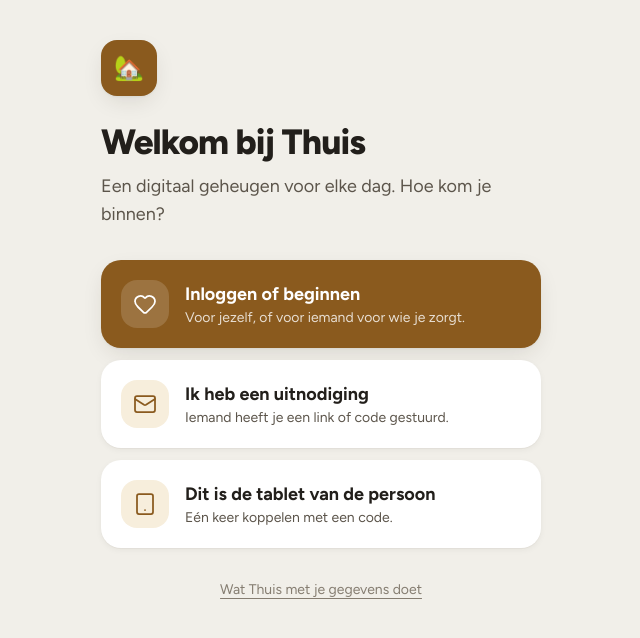
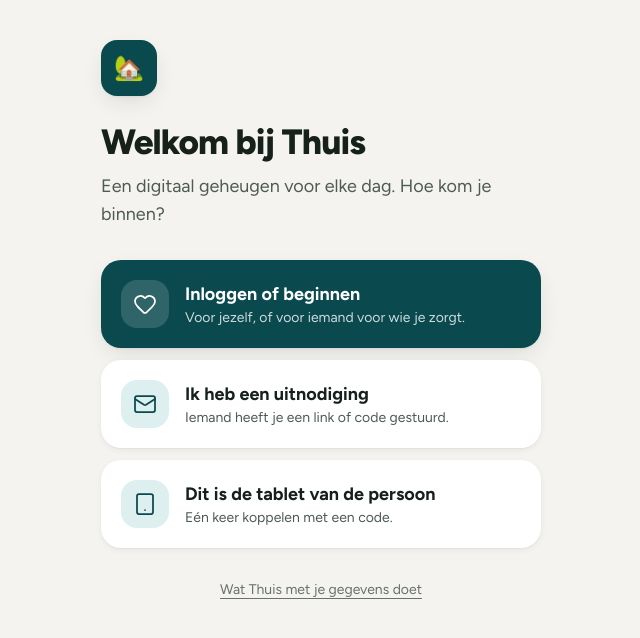
Before and after one commit to stijnborloo1979/care, a React (Vite) app: page /login in a window 1280 px wide. Shown: the top 638 px of the page, without its empty margins (319-959 px from the left). Built offline with nearby package versions, Linux system fonts and the light colour scheme; no server answers.

Commit message:
Add files via upload

```diff
--- a/src/features/settings/Settings.tsx
+++ b/src/features/settings/Settings.tsx
@@ -7,6 +7,16 @@
 import { useLicht } from '../licht/lichtStore'
 import MijnGegevens from '../privacy/MijnGegevens'
 import { usePush } from '../push/usePush'
+
+// De echte waarden staan in index.css; dit is alleen het bolletje in het
+// scherm. Donker en hoog contrast krijgen daar hun eigen variant.
+const ACCENTEN: { waarde: DisplayPrefs['accent']; label: string; staal: string }[] = [
+  { waarde: 'groenblauw', label: 'Groenblauw', staal: '#0f5d63' },
+  { waarde: 'blauw', label: 'Blauw', staal: '#17568f' },
+  { waarde: 'groen', label: 'Groen', staal: '#2f6b3a' },
+  { waarde: 'paars', label: 'Paars', staal: '#66409a' },
+  { waarde: 'warm', label: 'Warm bruin', staal: '#a5691f' },
+]
 
 const SCHAAL: { waarde: DisplayPrefs['scale']; label: string }[] = [
   { waarde: '1', label: 'A' },
@@ -82,6 +92,24 @@
             actief={prefs.theme}
             onKies={(v) => zet.mutate({ theme: v as DisplayPrefs['theme'] })}
           />
+        </Rij>
+
+        <Rij titel="Accentkleur" onder="De kleur van knoppen, randen en wat de aandacht vraagt.">
+          <div className="flex flex-wrap gap-2">
+            {ACCENTEN.map((k) => (
+              <button
+                key={k.waarde}
+                onClick={() => zet.mutate({ accent: k.waarde })}
+                aria-pressed={prefs.accent === k.waarde}
+                aria-label={k.label}
+                title={k.label}
+                className={`h-11 w-11 rounded-full border-[3px] ${
+                  prefs.accent === k.waarde ? 'border-ink' : 'border-transparent'
+                }`}
+                style={{ background: k.staal }}
+              />
+            ))}
+          </div>
         </Rij>
 
         <Rij
--- a/src/features/settings/useDisplayPrefs.ts
+++ b/src/features/settings/useDisplayPrefs.ts
@@ -6,6 +6,8 @@
   scale: '1' | '1.15' | '1.3' | '1.5'
   contrast: 'normal' | 'high'
   theme: 'auto' | 'light' | 'dark'
+  /** Accentkleur. Vaste keuzes; de waarden staan in index.css. */
+  accent: 'groenblauw' | 'blauw' | 'groen' | 'paars' | 'warm'
   simple: boolean
   voice: boolean
   /** Het scherm licht op bij een melding. */
@@ -25,6 +27,7 @@
   scale: '1',
   contrast: 'normal',
   theme: 'auto',
+  accent: 'groenblauw',
   simple: false,
   voice: true,
   licht: true,
@@ -67,6 +70,8 @@
   const r = document.documentElement
   r.setAttribute('data-scale', p.simple && p.scale === '1' ? '1.15' : p.scale)
   r.setAttribute('data-contrast', p.contrast)
+  if (p.accent === 'groenblauw') r.removeAttribute('data-accent')
+  else r.setAttribute('data-accent', p.accent)
   if (p.theme === 'auto') r.removeAttribute('data-theme')
   else r.setAttribute('data-theme', p.theme)
   document.body.setAttribute('data-simple', p.simple ? 'true' : 'false')
--- a/src/index.css
+++ b/src/index.css
@@ -2,29 +2,35 @@
 @tailwind components;
 @tailwind utilities;
 
-/* De tokens uit het prototype. Eén bron voor kleur, ruimte en schaal. */
+/* Eén bron voor kleur, ruimte en schaal.
+
+   De kleuren: een koel, licht papier met wit voor alles wat je kan
+   aanraken, en diep groenblauw als enige accent. Groenblauw omdat het
+   rustig oogt zonder ziekenhuis te worden, en omdat het genoeg verschilt
+   van het warme oranje van het lichtsignaal: dat mag als enige opvallen.
+   Elke kleurcombinatie hieronder haalt minstens 4.5:1. */
 :root {
-  --bg: #f1efe9;
+  --bg: #f4f3f0;
   --surface: #ffffff;
-  --surface-2: #f8f6f1;
-  --surface-3: #ebe7de;
-  --border: #e7e2d8;
-  --border-strong: #d4ccbd;
-  --text: #221f1b;
-  --text-2: #5c554b;
-  --text-3: #857d71;
-  --accent: #b4762a;
-  --accent-ink: #8a5a1e;
-  --accent-soft: #f7eedc;
-  --ok: #3f7355;
-  --warn: #9e6b16;
-  --alert: #a8442f;
+  --surface-2: #f8f8f5;
+  --surface-3: #eceeea;
+  --border: #e2e5e0;
+  --border-strong: #c6ccc6;
+  --text: #16211c;
+  --text-2: #4e5a54;
+  --text-3: #66726b;
+  --accent: #0f5d63;
+  --accent-ink: #0a4a4f;
+  --accent-soft: #ddefef;
+  --ok: #2e7d4f;
+  --warn: #8a5a00;
+  --alert: #b03a2e;
   --r-l: 20px;
   /* Schaduwen in twee lagen: een scherpe lijn vlak onder de rand en een
      zachte wolk eronder. Eén brede schaduw oogt altijd goedkoop. */
-  --shadow-s: 0 1px 1px rgba(45, 36, 24, 0.04), 0 2px 6px rgba(45, 36, 24, 0.05);
-  --shadow-m: 0 1px 2px rgba(45, 36, 24, 0.05), 0 8px 24px -6px rgba(45, 36, 24, 0.14);
-  --shadow-l: 0 2px 4px rgba(45, 36, 24, 0.06), 0 24px 48px -12px rgba(45, 36, 24, 0.2);
+  --shadow-s: 0 1px 1px rgba(18, 34, 30, 0.04), 0 2px 6px rgba(18, 34, 30, 0.06);
+  --shadow-m: 0 1px 2px rgba(18, 34, 30, 0.05), 0 8px 24px -6px rgba(18, 34, 30, 0.14);
+  --shadow-l: 0 2px 4px rgba(18, 34, 30, 0.06), 0 24px 48px -12px rgba(18, 34, 30, 0.2);
   --scale: 1;
 
   box-sizing: border-box;
@@ -39,45 +45,139 @@
 
 @media (prefers-color-scheme: dark) {
   :root:not([data-theme='light']) {
-    --bg: #15130f;
-    --surface: #1e1b17;
-    --surface-2: #242019;
-    --surface-3: #2e2921;
-    --border: #332d25;
-    --border-strong: #463e33;
-    --text: #f4f0e8;
-    --text-2: #c0b7a8;
-    --text-3: #968c7d;
-    --accent: #e0a44e;
-    --accent-ink: #f0bf74;
-    --accent-soft: #2c2418;
+    --bg: #101413;
+    --surface: #171c1b;
+    --surface-2: #1c2221;
+    --surface-3: #252c2a;
+    --border: #2a3231;
+    --border-strong: #3e4845;
+    --text: #ecf2ef;
+    --text-2: #b6c4be;
+    --text-3: #8a9a94;
+    --accent: #5fcfc6;
+    --accent-ink: #8ce0d8;
+    --accent-soft: #10312f;
     color-scheme: dark;
   }
 }
 
 :root[data-theme='dark'] {
-  --bg: #15130f;
-  --surface: #1e1b17;
-  --surface-2: #242019;
-  --surface-3: #2e2921;
-  --border: #332d25;
-  --border-strong: #463e33;
-  --text: #f4f0e8;
-  --text-2: #c0b7a8;
-  --text-3: #968c7d;
-  --accent: #e0a44e;
-  --accent-ink: #f0bf74;
-  --accent-soft: #2c2418;
+  --bg: #101413;
+  --surface: #171c1b;
+  --surface-2: #1c2221;
+  --surface-3: #252c2a;
+  --border: #2a3231;
+  --border-strong: #3e4845;
+  --text: #ecf2ef;
+  --text-2: #b6c4be;
+  --text-3: #8a9a94;
+  --accent: #5fcfc6;
+  --accent-ink: #8ce0d8;
+  --accent-soft: #10312f;
   color-scheme: dark;
 }
 
 :root[data-contrast='high'] {
-  --border: #4a443b;
-  --border-strong: #221f1b;
+  --border: #47514c;
+  --border-strong: #16211c;
   --text: #000000;
-  --text-2: #222222;
+  --text-2: #1d2421;
+  --accent: #07393d;
+  --accent-ink: #05282b;
+}
+
+
+/* ---------------------------------------------------------------
+   Accentkleur, te kiezen door familie bij Instellingen. Vijf vaste
+   kleuren en geen kleurenkiezer: een vrije keuze levert te makkelijk
+   iets op dat niet meer leesbaar is. Elke kleur is doorgerekend voor
+   licht, donker en hoog contrast, en haalt overal minstens 4.5:1.
+   Groenblauw is de standaard en staat bovenaan in :root.
+   --------------------------------------------------------------- */
+:root[data-accent='blauw'] {
+  --accent: #17568f;
+  --accent-ink: #103f6b;
+  --accent-soft: #dde9f6;
+}
+:root[data-accent='groen'] {
+  --accent: #2f6b3a;
+  --accent-ink: #245430;
+  --accent-soft: #dfeedf;
+}
+:root[data-accent='paars'] {
+  --accent: #66409a;
+  --accent-ink: #523080;
+  --accent-soft: #eae1f7;
+}
+:root[data-accent='warm'] {
+  --accent: #a5691f;
+  --accent-ink: #8a5a1e;
+  --accent-soft: #f7eedc;
+}
+
+@media (prefers-color-scheme: dark) {
+  :root:not([data-theme='light'])[data-accent='blauw'] {
+    --accent: #79bdf2;
+    --accent-ink: #a4d3f7;
+    --accent-soft: #11283c;
+  }
+  :root:not([data-theme='light'])[data-accent='groen'] {
+    --accent: #78c98a;
+    --accent-ink: #a2dcae;
+    --accent-soft: #132a1a;
+  }
+  :root:not([data-theme='light'])[data-accent='paars'] {
+    --accent: #bda2ef;
+    --accent-ink: #d2c0f5;
+    --accent-soft: #241a38;
+  }
+  :root:not([data-theme='light'])[data-accent='warm'] {
+    --accent: #e0a44e;
+    --accent-ink: #f0bf74;
+    --accent-soft: #2c2418;
+  }
+}
+
+:root[data-theme='dark'][data-accent='blauw'] {
+  --accent: #79bdf2;
+  --accent-ink: #a4d3f7;
+  --accent-soft: #11283c;
+}
+:root[data-theme='dark'][data-accent='groen'] {
+  --accent: #78c98a;
+  --accent-ink: #a2dcae;
+  --accent-soft: #132a1a;
+}
+:root[data-theme='dark'][data-accent='paars'] {
+  --accent: #bda2ef;
+  --accent-ink: #d2c0f5;
+  --accent-soft: #241a38;
+}
+:root[data-theme='dark'][data-accent='warm'] {
+  --accent: #e0a44e;
+  --accent-ink: #f0bf74;
+  --accent-soft: #2c2418;
+}
+
+:root[data-contrast='high'][data-accent='blauw'] {
+  --accent: #0c3157;
+  --accent-ink: #08213b;
+  --accent-soft: #dde9f6;
+}
+:root[data-contrast='high'][data-accent='groen'] {
+  --accent: #1b4022;
+  --accent-ink: #133017;
+  --accent-soft: #dfeedf;
+}
+:root[data-contrast='high'][data-accent='paars'] {
+  --accent: #43226e;
+  --accent-ink: #33154f;
+  --accent-soft: #eae1f7;
+}
+:root[data-contrast='high'][data-accent='warm'] {
   --accent: #7a4a0a;
   --accent-ink: #5e3806;
+  --accent-soft: #f7eedc;
 }
 
 html {
```
Also changed, not shown: 2 other files (tests, documents, lock files or other folders).
